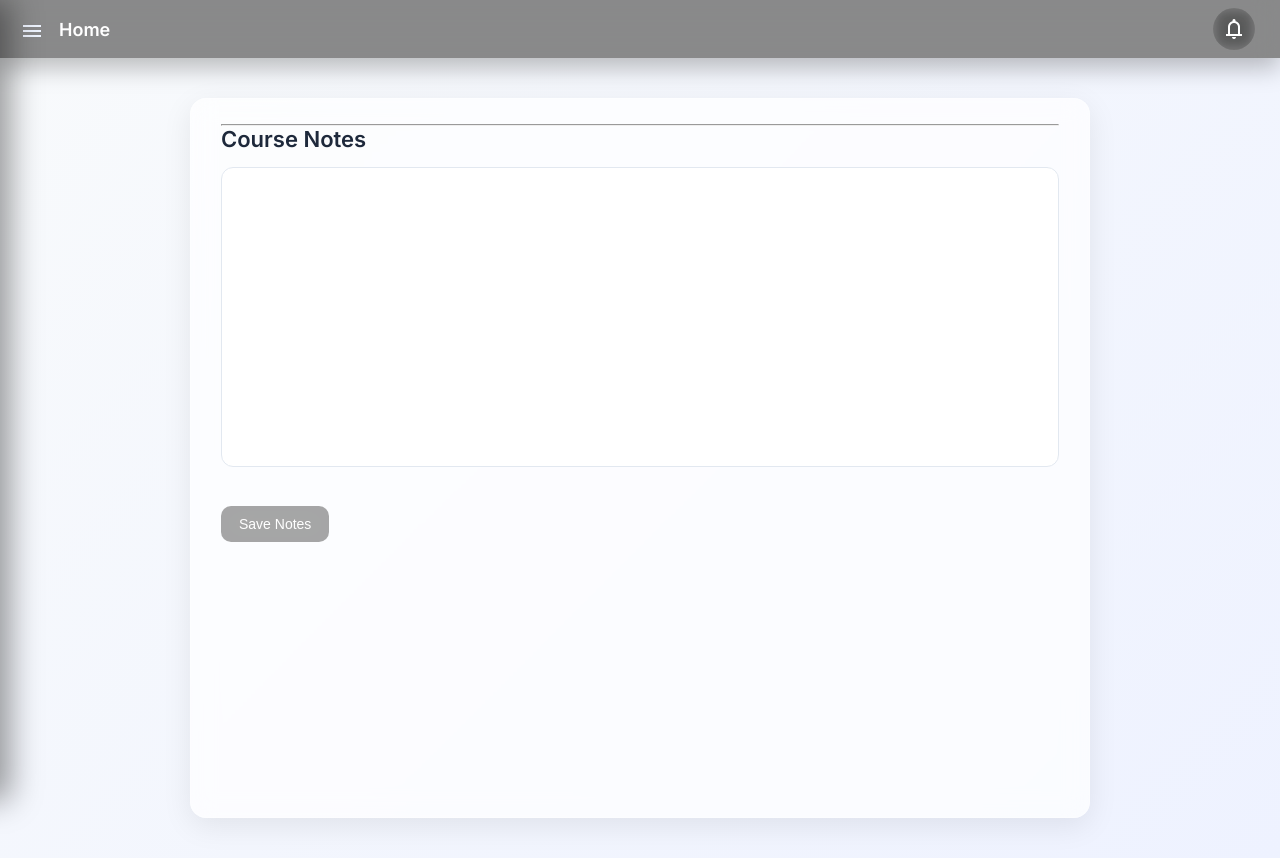
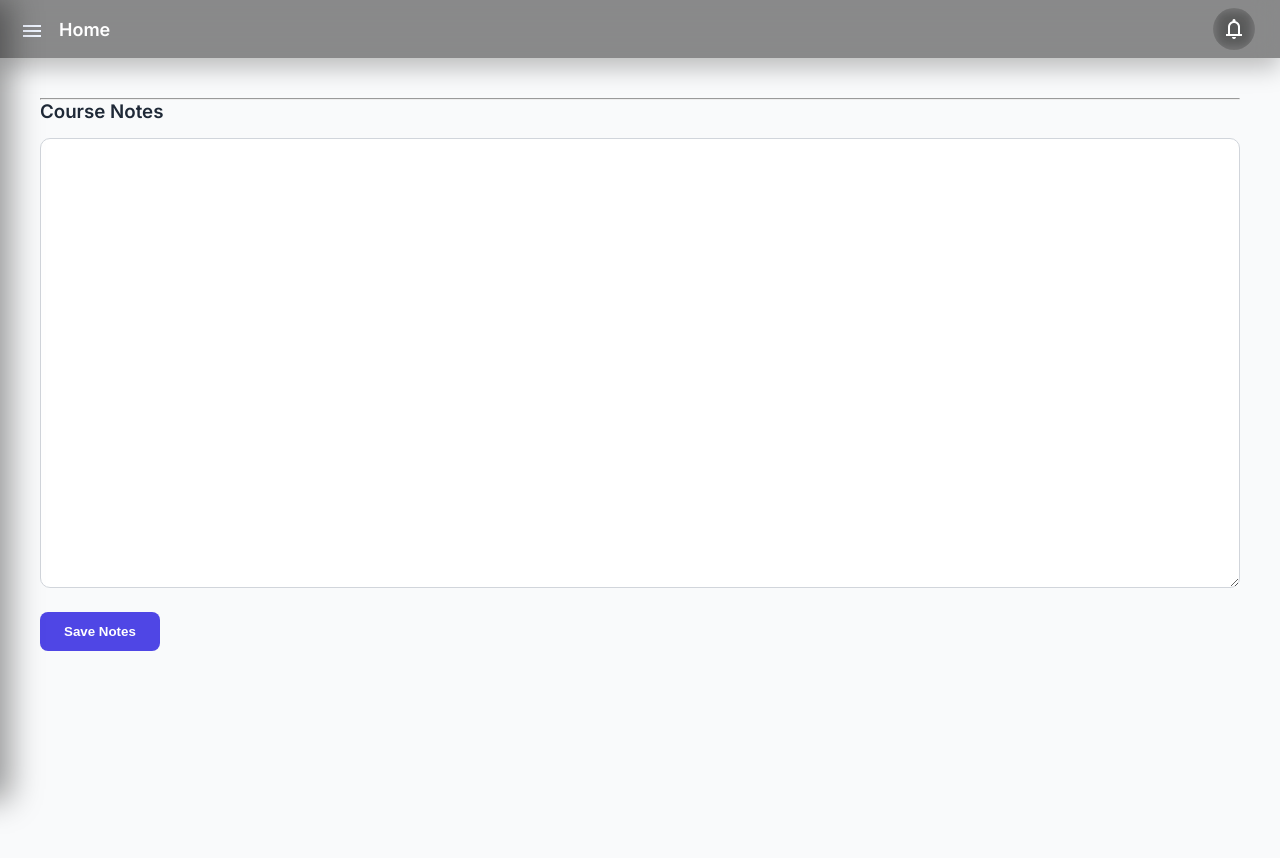
Before and after one commit to Lumthrong/smart-tutoring-system, a website with bundled scripts: page public/notes.html in a window 1280 px wide. After the commit the page ends 800 px from the top, so only its background shows below. Built offline with nearby package versions, Linux system fonts and the light colour scheme; no server answers.

Commit message:
Add files via upload

```diff
--- a/public/css/notes.css
+++ b/public/css/notes.css
@@ -1,95 +1,61 @@
 /* ===== PAGE WRAPPER ===== */
-.notes {
+/* ===== NOTES LAYOUT ===== */
+.notes{
+  padding:20px;
+}
+#notesList {
   display: flex;
-  justify-content: center;
-  padding: 40px 20px;
-  background: linear-gradient(135deg, #f8fafc, #eef2ff);
-  min-height: 100vh;
+  flex-wrap: wrap;
+  gap: 10px;
+  margin-bottom: 20px;
 }
 
-/* ===== CARD ===== */
-.notes .card {
-  width: 100%;
-  max-width: 900px;
-  padding: 25px 30px;
-
-  background: rgba(255, 255, 255, 0.7);
-  backdrop-filter: blur(12px);
-
-  border-radius: 16px;
-  box-shadow: 0 8px 30px rgba(0,0,0,0.08);
-
-  border: 1px solid rgba(255,255,255,0.3);
+#notesList button {
+  background: #f3f4f6;
+  border: 1px solid #d1d5db;
+  border-radius: 8px;
+  padding: 10px 16px;
+  cursor: pointer;
+  font-weight: 600;
+  transition: 0.2s;
 }
 
-/* ===== TITLE ===== */
-.notes h3 {
-  margin-bottom: 15px;
-  font-size: 22px;
-  font-weight: 600;
-  color: #1e293b;
+#notesList button:hover {
+  background: #e5e7eb;
 }
 
-/* ===== TEXTAREA ===== */
+#selectedCourseTitle {
+  margin-bottom: 15px;
+  color: #1f2937;
+}
+
 #notesEditor {
   width: 100%;
-  height: 320px;
-
+  min-height: 450px;
+  resize: vertical;
+  border: 1px solid #d1d5db;
+  border-radius: 10px;
   padding: 15px;
   font-size: 15px;
   line-height: 1.6;
-
-  border-radius: 12px;
-  border: 1px solid #e2e8f0;
-
-  outline: none;
-  resize: none;
-
-  background: #ffffff;
-  transition: all 0.2s ease;
+  font-family: inherit;
 }
 
-/* focus effect */
-#notesEditor:focus {
-  border-color: rgba(0, 0, 1, 0.35);
-  backdrop-filter: blur(12px);
-  box-shadow: 0 0 0 3px rgba(99,102,241,0.15);
+#saveNotesBtn {
+  background: #4f46e5;
+  color: white;
+  border: none;
+  border-radius: 8px;
+  padding: 12px 24px;
+  cursor: pointer;
+  font-weight: 600;
 }
 
-/* ===== SAVE BUTTON ===== */
-#saveNotesBtn {
-  margin-top: 15px;
-
-  padding: 10px 18px;
-  font-size: 14px;
-  font-weight: 500;
-
-  border: none;
-  border-radius: 10px;
-
-      background: rgba(0, 0, 1, 0.35);
-  backdrop-filter: blur(12px);
-  color: white;
-
-  cursor: pointer;
-  transition: all 0.2s ease;
-
-  display: inline-flex;
-  align-items: center;
-  gap: 6px;
+#saveNotesBtn:hover {
+  opacity: 0.9;
 }
 
-/* hover */
-#saveNotesBtn:hover {
-  box-shadow: 0 6px 15px rgba(99,102,241,0.3);
+.notes .card {
+  max-width: 1200px;
+  margin: auto;
 }
-
-/* click */
-#saveNotesBtn:active {
-  transform: scale(0.97);
-}
-
-/* ===== SUCCESS FEEDBACK (optional upgrade later) ===== */
-#saveNotesBtn.saved {
-  background: linear-gradient(135deg, #22c55e, #16a34a);
-}
```
